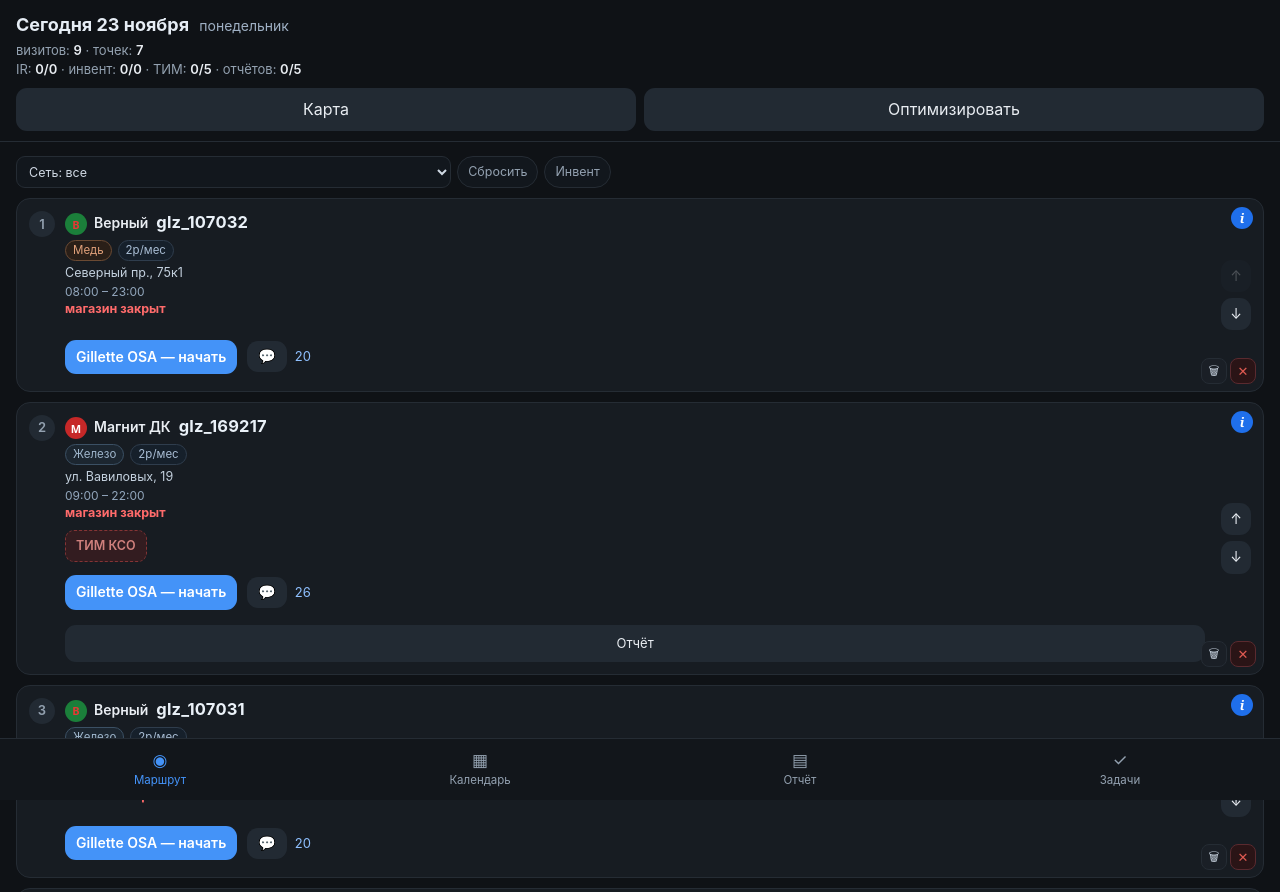
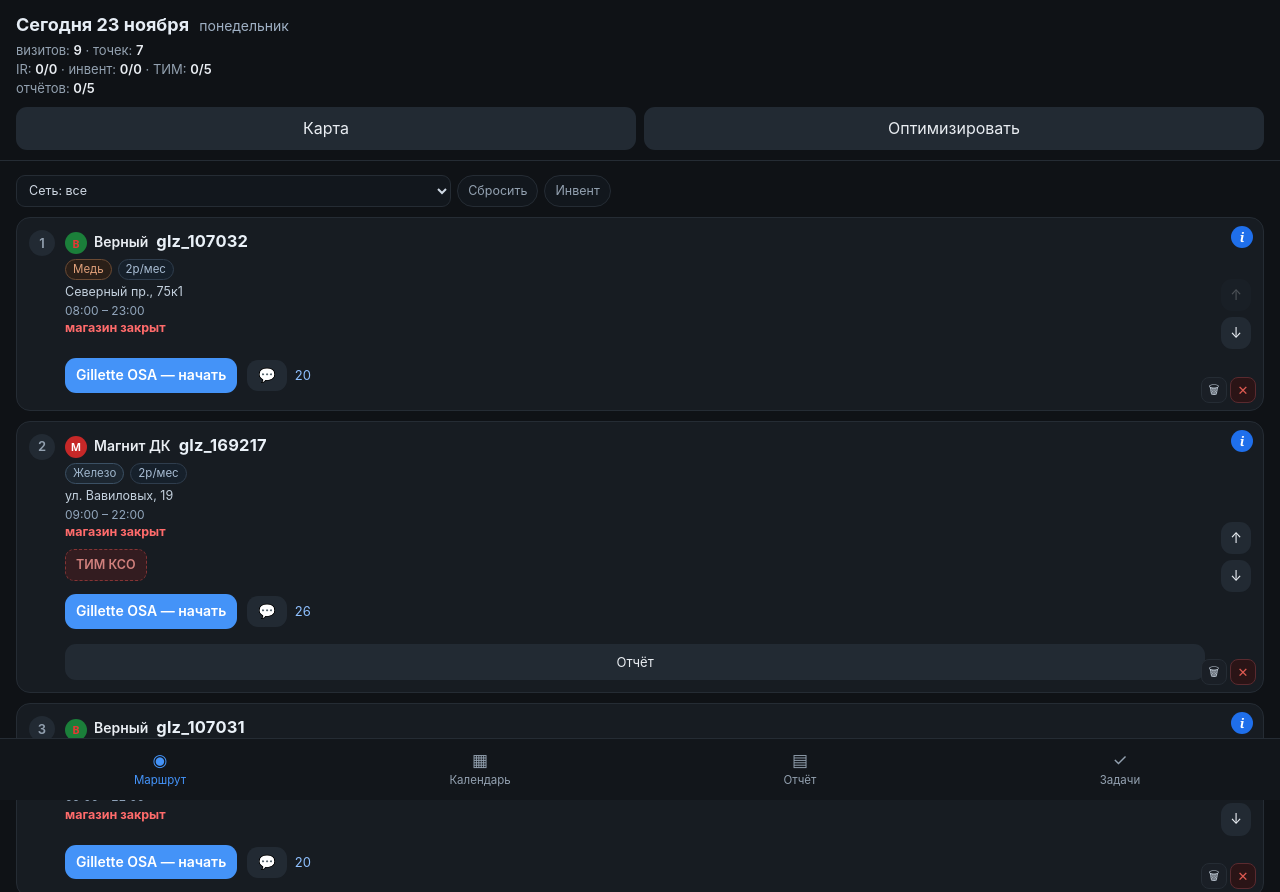
Before and after one commit to ladyko1804/fogg, a plain HTML site: page index.html in a window 1280 px wide. Shown: the top 892 px of the page. Drawn offline with nearby package versions, Linux system fonts and the light colour scheme.

Commit message:
reports counter on its own line

```diff
--- a/index.html
+++ b/index.html
@@ -1655,7 +1655,8 @@ function renderRoute(){
         const wt=[...new Set(work.map(p=>String(p.tt)))];
         const pers=all.length-work.length;
         return `визитов: <b>${work.length}</b> · точек: <b>${wt.length}</b>`+(pers?` · личных: <b>${pers}</b>`:"")+"<br>";})()+
-      `IR: <b>${irDone}/${irTotal}</b> · инвент: <b>${invDone}/${invT.length}</b> · ТИМ: <b>${timDone}/${timT.length}</b> · отчётов: <b>${sentRep}/${needRep}</b>`+
+      `IR: <b>${irDone}/${irTotal}</b> · инвент: <b>${invDone}/${invT.length}</b> · ТИМ: <b>${timDone}/${timT.length}</b><br>`+
+      `отчётов: <b>${sentRep}/${needRep}</b>`+
       (worked?` · в магазинах ${fmtDur(worked)}`:"")+
       (navigator.onLine?"":" · офлайн")+
       (isPastDay()?(state.unlock?' · <span id="lock-lnk" style="color:#f0a0a8">правки открыты · закрыть</span>':' · <span id="lock-lnk" style="color:#8fc0ff">день закрыт · править</span>'):"");
@@ -1789,7 +1790,7 @@ function renderRoute(){
     const box=document.createElement("div");box.className="card";
     box.innerHTML=`<div class="chkline"><button class="small" id="btn-backup">Копия данных</button><button class="small" id="btn-add">+ Добавить точку</button><button class="small" id="btn-opt">Оптимизировать маршрут</button><button class="small" id="btn-copy">Скопировать итоги дня текстом</button></div>
       <div class="hint" id="copy-hint">Собирает отметки, полки и комментарии в текст — можно переслать мне в чат.</div>`;
-    box.appendChild(Object.assign(document.createElement("div"),{className:"hint verline",textContent:"версия v160"}));
+    box.appendChild(Object.assign(document.createElement("div"),{className:"hint verline",textContent:"версия v161"}));
     wrap.appendChild(box);
     box.querySelector("#btn-add").onclick=openAdd;
     box.querySelector("#btn-backup").onclick=openBackup;
```
